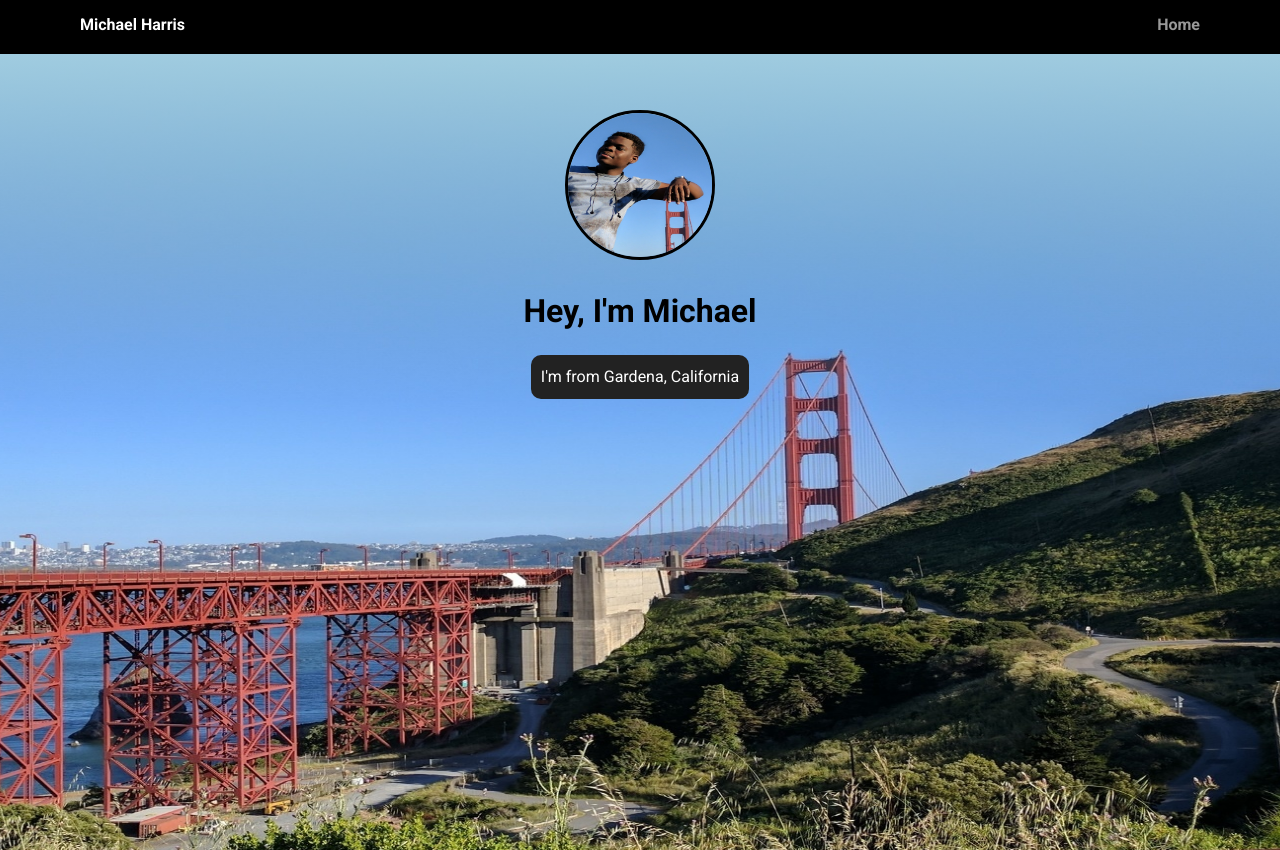
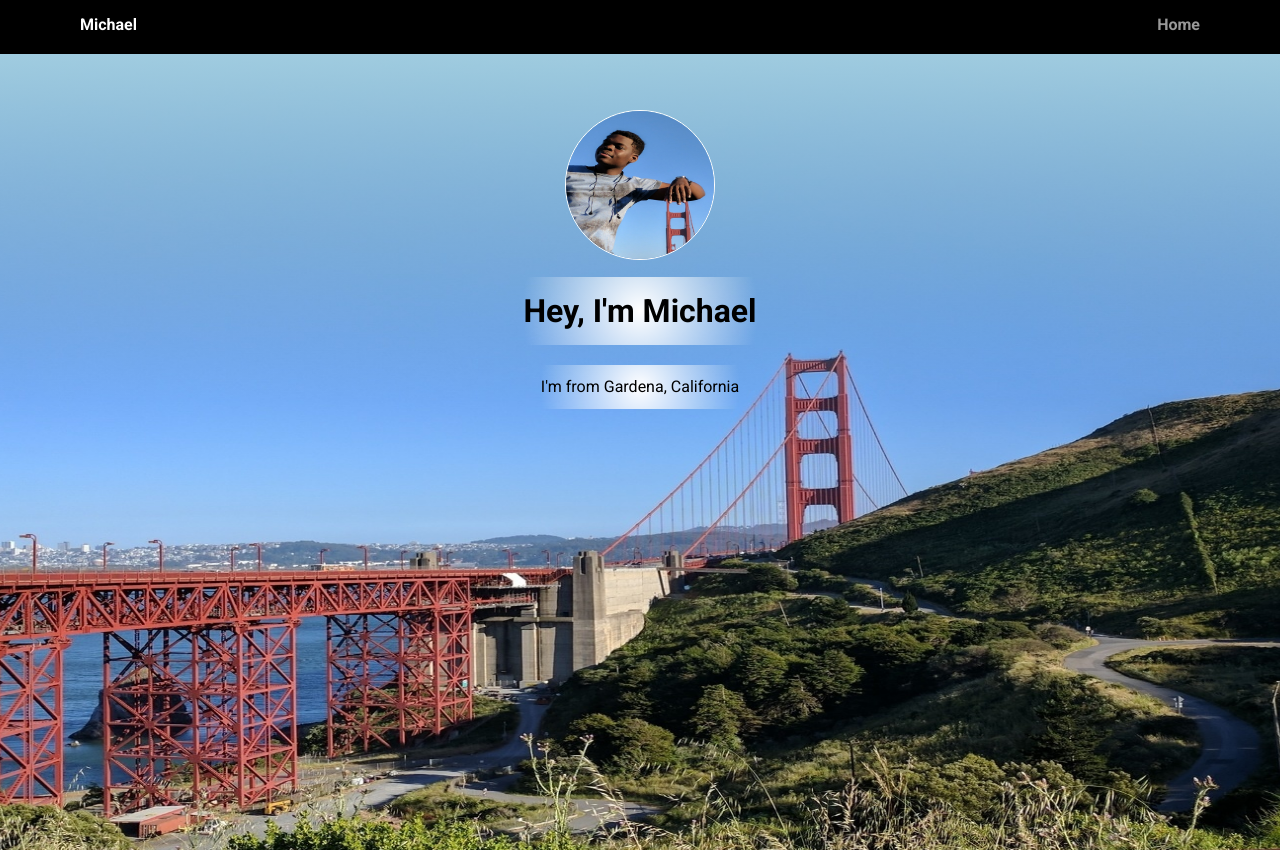
Before and after one commit to HypedUpHarris/MHportfolio_update_v1, a plain HTML site: page index.html in a window 1280 px wide. Shown: the top 850 px of the page. Drawn offline with Linux system fonts and the light colour scheme; a web font is replaced by a local one.

Commit message:
Techdegree project 1
My first techdegree project

```diff
--- a/index.html
+++ b/index.html
@@ -10,7 +10,7 @@
 
     <div class="main-nav">
         <ul class="nav">
-          <li class="name">Michael Harris</li>
+          <li class="name">Michael</li>
           <li><a href="index.html">Home</a></li>
         </ul>
     </div>
--- a/styles.css
+++ b/styles.css
@@ -72,14 +72,14 @@ header .profile-image {
   width: 150px;
   height: 150px;
   border-radius: 50%;
-  border: 3px solid black;
+  border: 1px solid white;
   transition: all .5s;
 }
 header .profile-image:hover {
   transform: scale(1.2) rotate(3deg);
 }
 .tag {
-  background-color: linear-gradient(white, transparent 90%);
+  background: radial-gradient(circle, white, transparent 90%);
   color: black;
   padding: 10px;
   border-radius: 10px;
@@ -87,8 +87,7 @@ header .profile-image:hover {
   margin: 10px auto;
 }
 .location {
-  background-color: #222;
-  color: white;
+  margin-top: 20px;
 }
 .card {
   margin: 30px;
```
